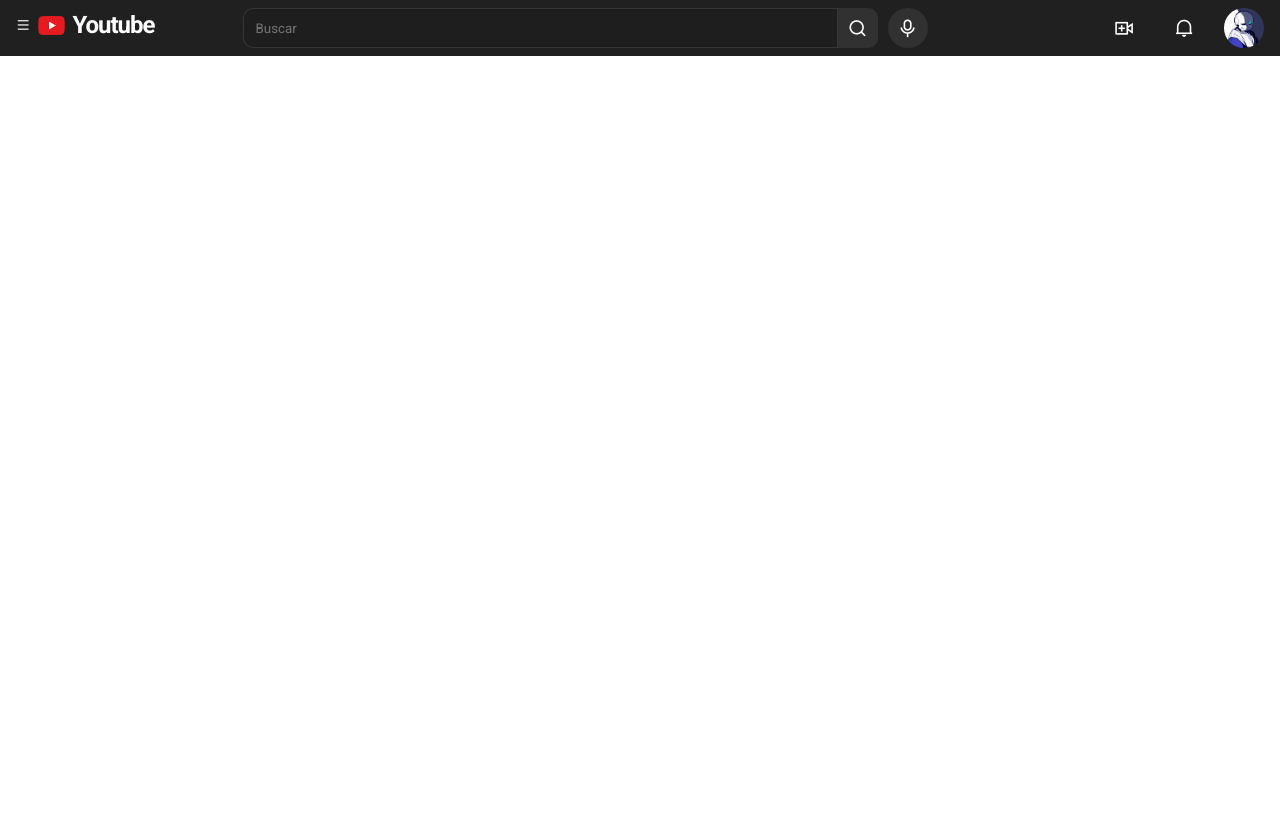
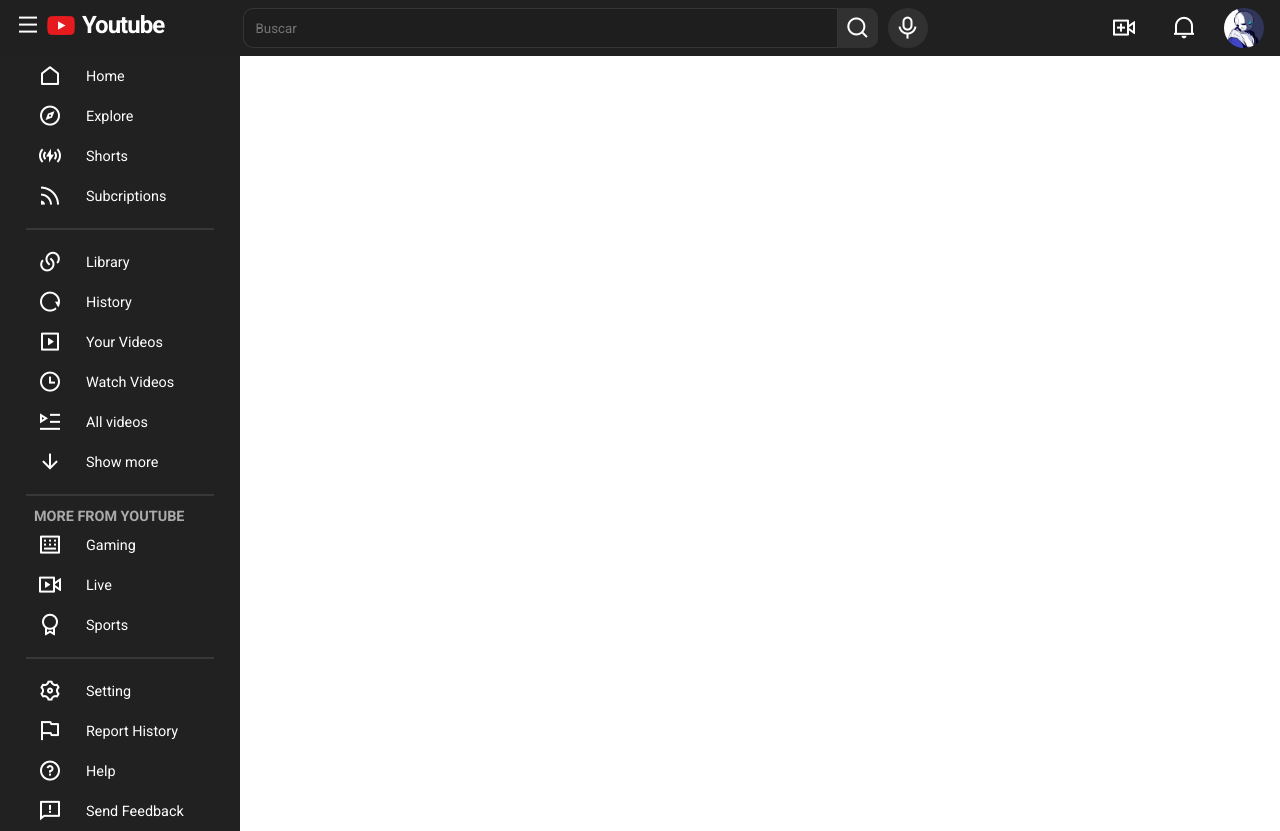
Before and after one commit to jefier12/youtube, a plain HTML site: page index.html in a window 1280 px wide. Before the commit the page ends 800 px from the top, so only its background shows below. Drawn offline with nearby package versions, Linux system fonts and the light colour scheme.

Commit message:
create sidebar

```diff
--- a/css/style.css
+++ b/css/style.css
@@ -36,6 +36,22 @@ a{
 }
 h1{
   font-size: 1.5rem;
+}
+hr{
+  border: solid 1px rgba(255, 255, 255, 0.1);
+  margin: 12px;
+}
+h4{
+  font-size: 0.9rem;
+  text-transform: uppercase;
+  color: #aaa;
+  margin-left: 20px;
+}
+i{
+  font-size: 1.5rem;
+}
+p,a{
+  font-size: 0.9rem;
 }
 .header{
   grid-area: header;
@@ -144,7 +160,33 @@ h1{
 }
 .sidebar{
   grid-area: sidebar;
+  background-color: #212121;
 }
+
+.sidebar-items{
+  display: flex;
+  flex-direction: column;
+  padding: 0 14px;
+
+}
+
+.sidebar-item{
+  height: 40px;
+  display: flex;
+  align-items: center;
+  padding: 0 24px ;
+  border-radius: 10px;
+  transition:  0.5s;
+}
+
+.sidebar-item i{
+  margin-right: 24px;
+}
+
+.sidebar-item:hover{
+  background-color: #f0ffff50;
+}
+
 .content{
   grid-area: content;
 }
--- a/index.html
+++ b/index.html
@@ -1,12 +1,14 @@
 <!DOCTYPE html>
 <html lang="es">
+
 <head>
   <meta charset="UTF-8">
   <meta name="viewport" content="width=device-width, initial-scale=1.0">
   <title>Youtube</title>
   <link rel="stylesheet" href="css/style.css">
-  <link href="https://cdn.jsdelivr.net/npm/remixicon@4.3.0/fonts/remixicon.css" rel="stylesheet"/>
+  <link href="https://cdn.jsdelivr.net/npm/remixicon@4.3.0/fonts/remixicon.css" rel="stylesheet" />
 </head>
+
 <body>
   <!-- Header -->
   <header class="header">
@@ -34,7 +36,7 @@
       </button>
     </div>
     <!-- contenedor perfil -->
-     <div class="profile-container">
+    <div class="profile-container">
       <a href="#">
         <i class="ri-video-add-line"></i>
       </a>
@@ -44,12 +46,98 @@
       <div class="profile-box">
         <img src="img/perfil.jpg" alt="foto_perfil">
       </div>
-     </div>
+    </div>
   </header>
   <!-- Sidebar -->
-  <aside class="sidebar"></aside>
+  <aside class="sidebar">
+    <div class="sidebar-items">
+      <a href="#" class="sidebar-item">
+        <i class="ri-home-line"></i><span>Home</span>
+
+      </a>
+
+      <a href="#" class="sidebar-item">
+        <i class="ri-compass-3-line"></i><span>Explore</span>
+
+      </a>
+
+      <a href="#" class="sidebar-item">
+        <i class="ri-wireless-charging-line"></i><span>Shorts</span>
+
+      </a>
+
+      <a href="#" class="sidebar-item">
+        <i class="ri-rss-line"></i><span>Subcriptions</span>
+
+      </a>
+      <hr>
+      <a href="#" class="sidebar-item">
+        <i class="ri-links-fill"></i><span>Library</span>
+
+      </a>
+
+      <a href="#" class="sidebar-item">
+        <i class="ri-restart-line"></i><span>History</span>
+
+      </a>
+
+      <a href="#" class="sidebar-item">
+        <i class="ri-video-line"></i><span>Your Videos</span>
+
+      </a>
+
+      <a href="#" class="sidebar-item">
+        <i class="ri-time-line"></i><span>Watch Videos</span>
+      </a>
+
+
+      <a href="#" class="sidebar-item">
+        <i class="ri-play-list-2-line"></i><span>All videos</span>
+      </a>
+
+      <a href="#" class="sidebar-item">
+        <i class="ri-arrow-down-line"></i><span>Show more</span>
+
+      </a>
+      <hr>
+      <h4>MORE FROM YOUTUBE</h4>
+      <a href="#" class="sidebar-item">
+        <i class="ri-keyboard-box-line"></i><span>Gaming</span>
+
+      </a>
+      <a href="#" class="sidebar-item">
+        <i class="ri-live-line"></i><span>Live</span>
+
+      </a>
+      <a href="#" class="sidebar-item">
+        <i class="ri-award-line"></i><span>Sports</span>
+
+      </a>
+      <hr>
+      <a href="#" class="sidebar-item">
+        <i class="ri-settings-3-line"></i><span>Setting</span>
+
+      </a>
+      <a href="#" class="sidebar-item">
+        <i class="ri-flag-line"></i></i><span>Report History</span>
+
+      </a>
+      <a href="#" class="sidebar-item">
+        <i class="ri-question-line"></i></i><span>Help</span>
+
+      </a>
+      <a href="#" class="sidebar-item">
+        <i class="ri-feedback-line"></i><span>Send Feedback</span>
+
+      </a>
+
+
+
+    </div>
+  </aside>
   <!-- Main -->
   <main class="content"></main>
   <ul></ul>
 </body>
+
 </html>
```
Also changed, not shown: 1 other file.
